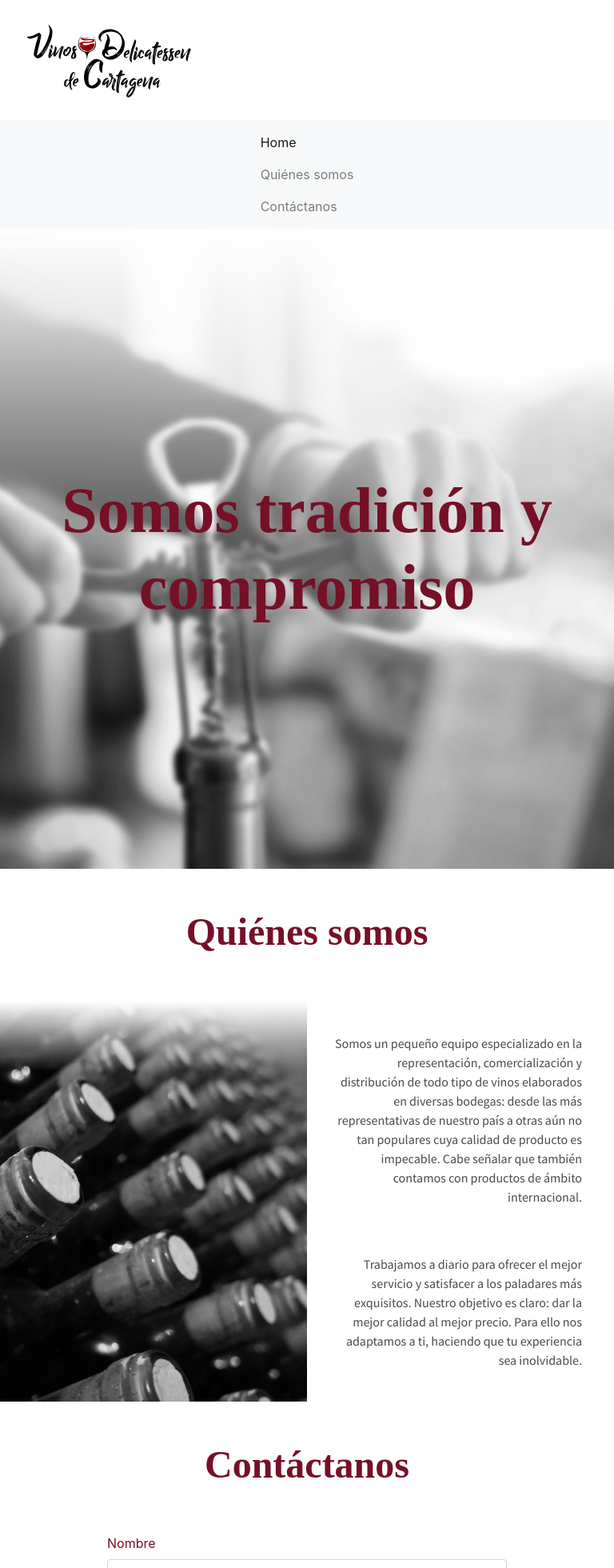
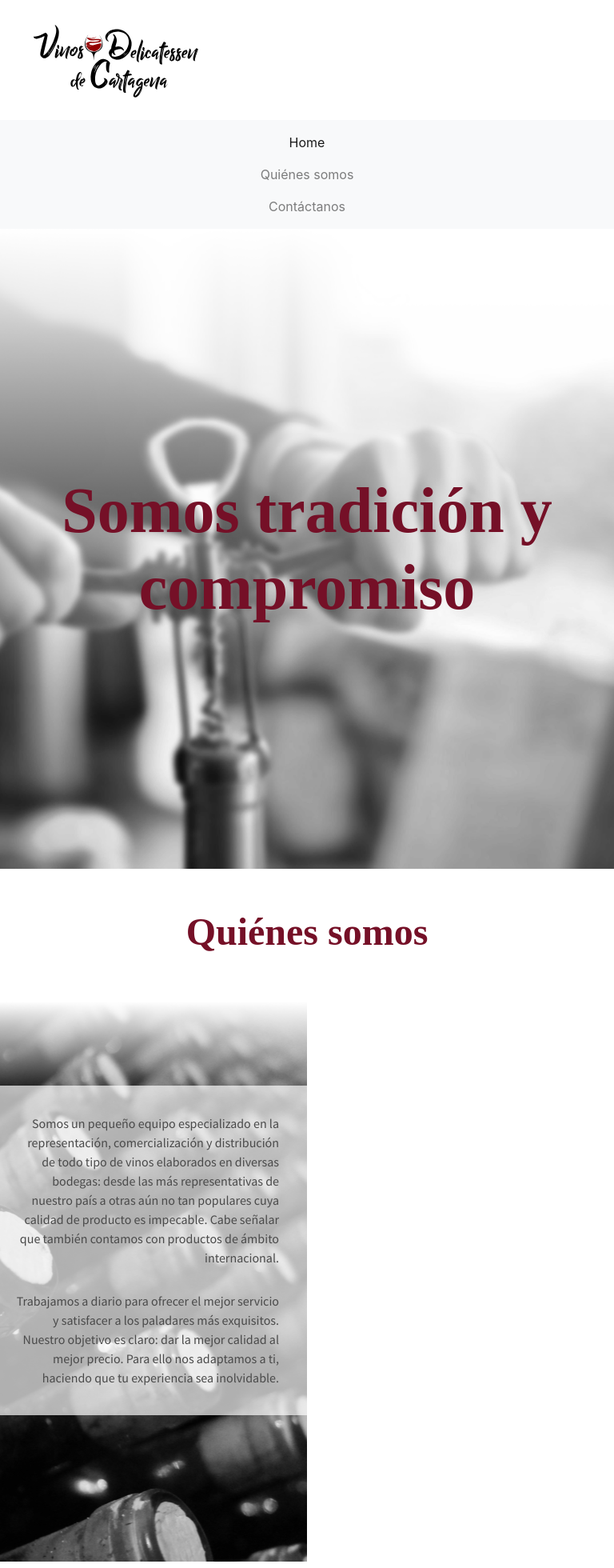
Before and after one commit to rebeldevelop/vinos-y-delicatessen-de-cartagena-web, a Vue app in the folder vinosydelicatessendecartagenaweb/: page / in a window 768 px wide. Shown: the top 1960 px of the page at 80% size. Built offline with nearby package versions, Linux system fonts and the light colour scheme; a web font is replaced by a local one.

Commit message:
arreglada la seccion de quienes somos en formato mvil

```diff
--- a/vinosydelicatessendecartagenaweb/src/components/Footer.vue
+++ b/vinosydelicatessendecartagenaweb/src/components/Footer.vue
@@ -34,6 +34,12 @@ export default {
     padding-left: 30px;
 }
 .logo_footer{
-  height: 150px;
+  height:0;
 }
+@media (min-width: 768px) {
+  .logo_footer{
+    height: 150px;
+  }
+}
+
 </style>
--- a/vinosydelicatessendecartagenaweb/src/components/Header.vue
+++ b/vinosydelicatessendecartagenaweb/src/components/Header.vue
@@ -29,6 +29,6 @@ export default {
 }
 .logo__header{
   height: 150px;
-  padding-left: 30px;
+  padding-left: 5%;
 }
 </style>
--- a/vinosydelicatessendecartagenaweb/src/components/NavBar.vue
+++ b/vinosydelicatessendecartagenaweb/src/components/NavBar.vue
@@ -1,7 +1,7 @@
 <template>
   <div class="navBar-GeneralWrapper d-flex justify-content-around">
     <nav class="navbar navbar-expand-lg navbar-light bg-light">
-        <ul class="navbar-nav">
+        <ul class="navbar-nav menu">
           <li class="nav-item item-menu active">
             <a class="nav-link" href="#inicio">Home</a>
           </li>
@@ -47,4 +47,11 @@ padding: 0 30px;
   justify-content: space-between;
   align-items: center;
 }
+
+@media (max-width: 768px) {
+  .menu{
+    align-items: center;
+  }
+}
+
 </style>
--- a/vinosydelicatessendecartagenaweb/src/components/QuienesSomos.vue
+++ b/vinosydelicatessendecartagenaweb/src/components/QuienesSomos.vue
@@ -43,12 +43,18 @@ export default {
     background-position: top;
     text-align: center;
 }
+@media (min-width: 768px) {
+  .seccion_botellas{
+  min-height: 700px;
+  }
+}
 
 .logo_image{
   height: 300px;
 }
 
 .quienes-somos-texto{
+  padding: 15px;
   text-align: center;
   max-width: 600px;
 }
@@ -61,6 +67,7 @@ export default {
 
 .container_section-quienes-somos{
   min-height: 500px;
+  position: relative;
 }
 
 .section-texts{
@@ -68,5 +75,14 @@ export default {
   align-items: center;
   flex-direction: column;
   justify-content: center;
+  padding: 20px;
+}
+
+@media (max-width: 768px) {
+  .section-texts{
+  background-color:rgba(255, 255, 255, 0.685);
+  position:absolute;
+  top: 15%;
+  }
 }
 </style>
```
